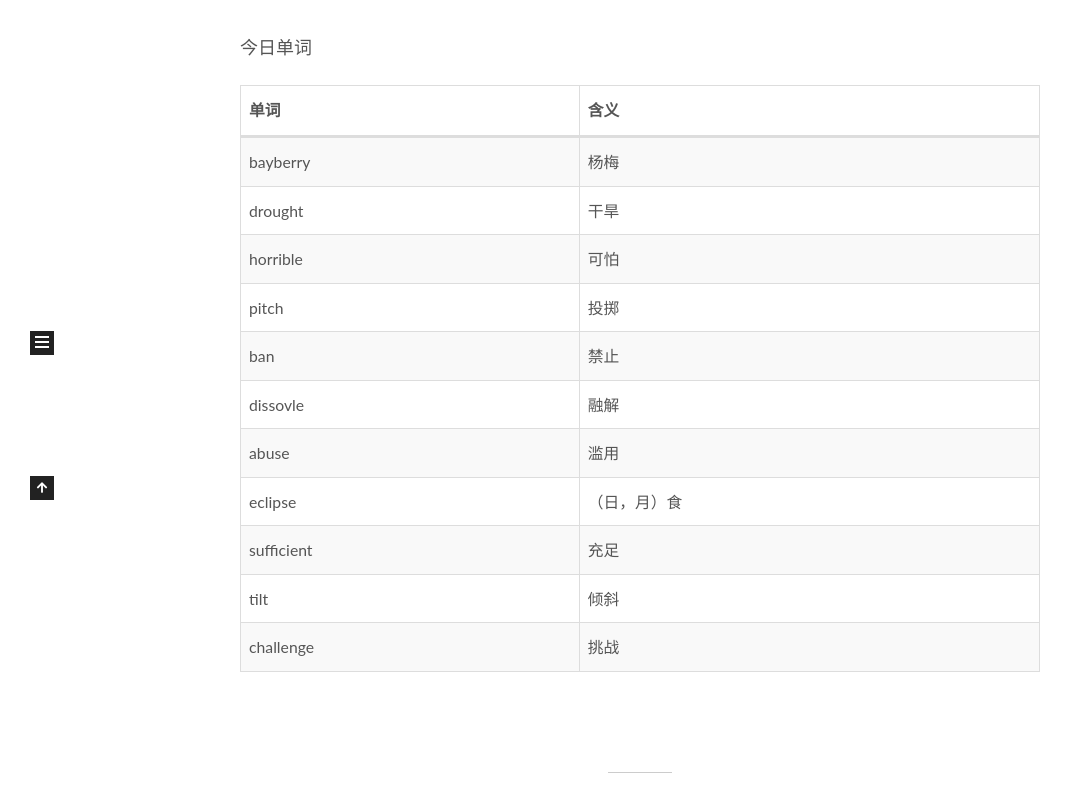
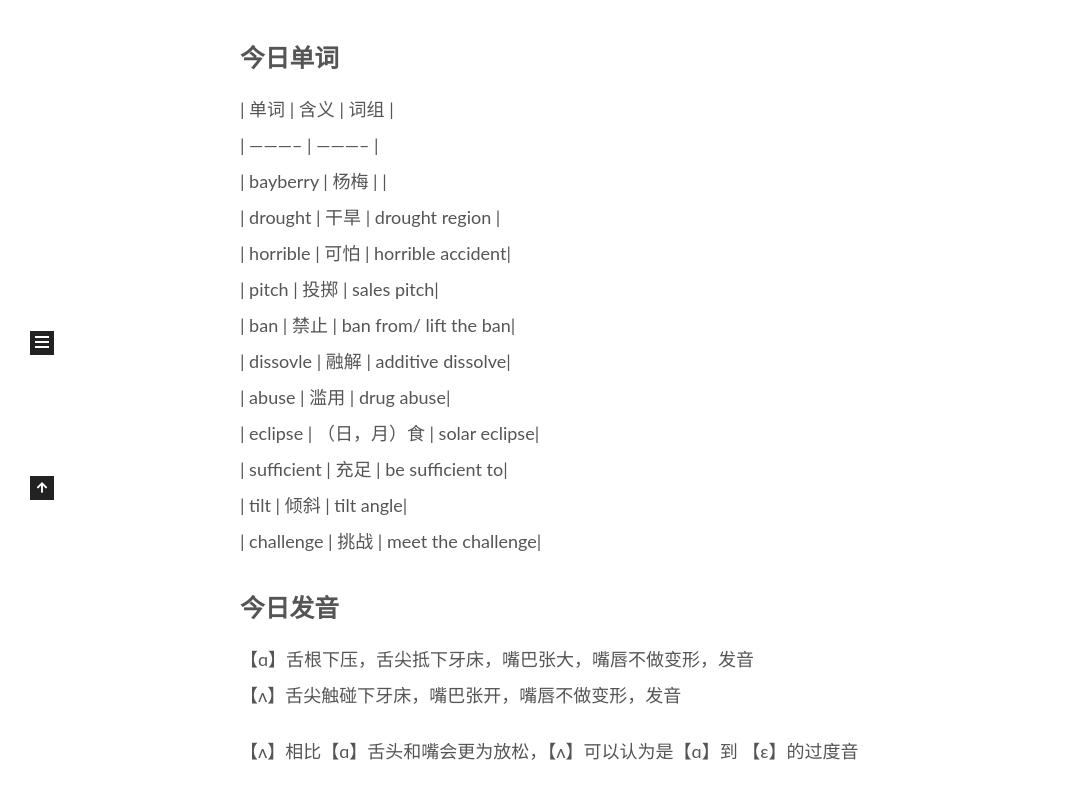
Before and after one commit to theond/theond.github.io, a plain HTML site: page index.html in a window 1280 px wide. Shown: the part 400-1200 px from the top of the page, without its empty margins (0-1073 px from the left). Drawn offline with Linux system fonts and the light colour scheme.

Commit message:
Site updated: 2025-06-19 21:35:29

```diff
--- a/index.html
+++ b/index.html
@@ -187,7 +187,7 @@
               <span class="post-meta-item-text">发表于</span>
 
 
-              <time title="创建时间：2025-06-19 15:50:33 / 修改时间：17:38:10" itemprop="dateCreated datePublished" datetime="2025-06-19T15:50:33+08:00">2025-06-19</time>
+              <time title="创建时间：2025-06-19 15:50:33 / 修改时间：21:32:07" itemprop="dateCreated datePublished" datetime="2025-06-19T15:50:33+08:00">2025-06-19</time>
             </span>
             <span class="post-meta-item">
               <span class="post-meta-item-icon">
@@ -210,59 +210,9 @@
     <div class="post-body" itemprop="articleBody">
 
 
-          <p>今日单词</p>
-<table>
-<thead>
-<tr>
-<th>单词</th>
-<th>含义</th>
-</tr>
-</thead>
-<tbody><tr>
-<td>bayberry</td>
-<td>杨梅</td>
-</tr>
-<tr>
-<td>drought</td>
-<td>干旱</td>
-</tr>
-<tr>
-<td>horrible</td>
-<td>可怕</td>
-</tr>
-<tr>
-<td>pitch</td>
-<td>投掷</td>
-</tr>
-<tr>
-<td>ban</td>
-<td>禁止</td>
-</tr>
-<tr>
-<td>dissovle</td>
-<td>融解</td>
-</tr>
-<tr>
-<td>abuse</td>
-<td>滥用</td>
-</tr>
-<tr>
-<td>eclipse</td>
-<td>（日，月）食</td>
-</tr>
-<tr>
-<td>sufficient</td>
-<td>充足</td>
-</tr>
-<tr>
-<td>tilt</td>
-<td>倾斜</td>
-</tr>
-<tr>
-<td>challenge</td>
-<td>挑战</td>
-</tr>
-</tbody></table>
+          <h2 id="今日单词"><a href="#今日单词" class="headerlink" title="今日单词"></a>今日单词</h2><p>| 单词      | 含义 |   词组  |<br>| ———– | ———– |<br>| bayberry      | 杨梅       | |<br>| drought   |     干旱    |  drought region |<br>| horrible   |    可怕     | horrible accident|<br>| pitch   |    投掷     | sales pitch|<br>| ban   |     禁止    | ban from&#x2F; lift the ban|<br>| dissovle   |    融解     | additive dissolve|<br>| abuse   |     滥用    | drug abuse|<br>| eclipse   |     （日，月）食    | solar eclipse|<br>| sufficient   |     充足    | be sufficient to|<br>| tilt   |     倾斜    | tilt angle|<br>| challenge   |    挑战     | meet the challenge|</p>
+<h2 id="今日发音"><a href="#今日发音" class="headerlink" title="今日发音"></a>今日发音</h2><p>【ɑ】舌根下压，舌尖抵下牙床，嘴巴张大，嘴唇不做变形，发音<br>【ʌ】舌尖触碰下牙床，嘴巴张开，嘴唇不做变形，发音</p>
+<p>【ʌ】相比【ɑ】舌头和嘴会更为放松，【ʌ】可以认为是【ɑ】到 【ɛ】的过度音</p>
 
 
     </div>
```
Also changed, not shown: 2025/06/19/english-learn-20250619/index.html (+8 -57 lines).
